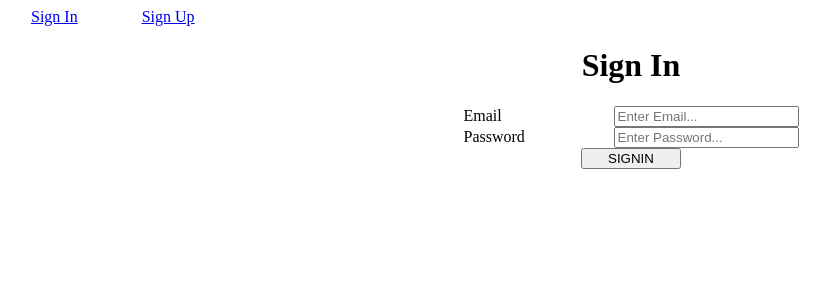
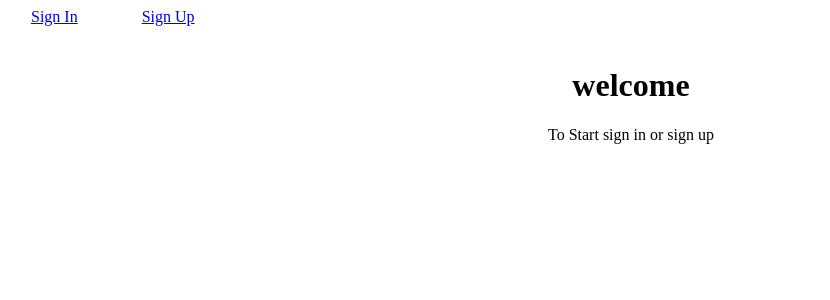
Before and after one commit to aviyot/my-budget, a React (Create React App) app: page /welcome in a window 1280 px wide. Before the commit this address led to /signin. Shown: the top 300 px of the page, without its empty margins (9-839 px from the left). Built offline with nearby package versions, Linux system fonts and the light colour scheme; no server answers.

Commit message:
add welcome component

```diff
--- a/src/App.js
+++ b/src/App.js
@@ -28,7 +28,7 @@ function App() {
         {authState && (
           <Router>
             <Navigator logIn={userSignIn} />
-            {userSignIn ? <Redirect to="/home" /> : <Redirect to="/signin"/>}
+            {userSignIn ? <Redirect to="/home" /> : <Redirect to="/welcome"/>}
           </Router>
         )}
       </div>
--- a/src/components/Navigator.js
+++ b/src/components/Navigator.js
@@ -3,6 +3,7 @@ import { Route, Link, Switch} from "react-router-dom";
 
 import SignUp from "./auth/SignUp";
 import SignIn from "./auth/SignIn";
+import Welcome from "./welcome";
 import Data from "./Data";
 import firebase from "../config/fbConfig";
 import Home from "./Home";
@@ -44,6 +45,9 @@ export default function Navigator(props) {
         <Route path="/home">
           <Home />
         </Route>
+        <Route path="/welcome">
+          <Welcome/>
+        </Route>
         <Route path="/">
           <Home />
         </Route>
--- /dev/null
+++ b/src/components/welcome.js
@@ -0,0 +1,26 @@
+import React from "react";
+
+
+
+const style = {
+    margin: "auto",
+    width: "80%",
+    padding: "10px",
+    textAlign:"center"
+
+}
+
+export default function Welcome() {
+
+  const Welcome = (
+    <div  style={style}>
+        <div style={style}>
+      <h1>welcome</h1>
+      <div>
+        To Start sign in or sign up
+        </div>
+        </div>
+    </div>
+  );
+  return Welcome;
+}
```
